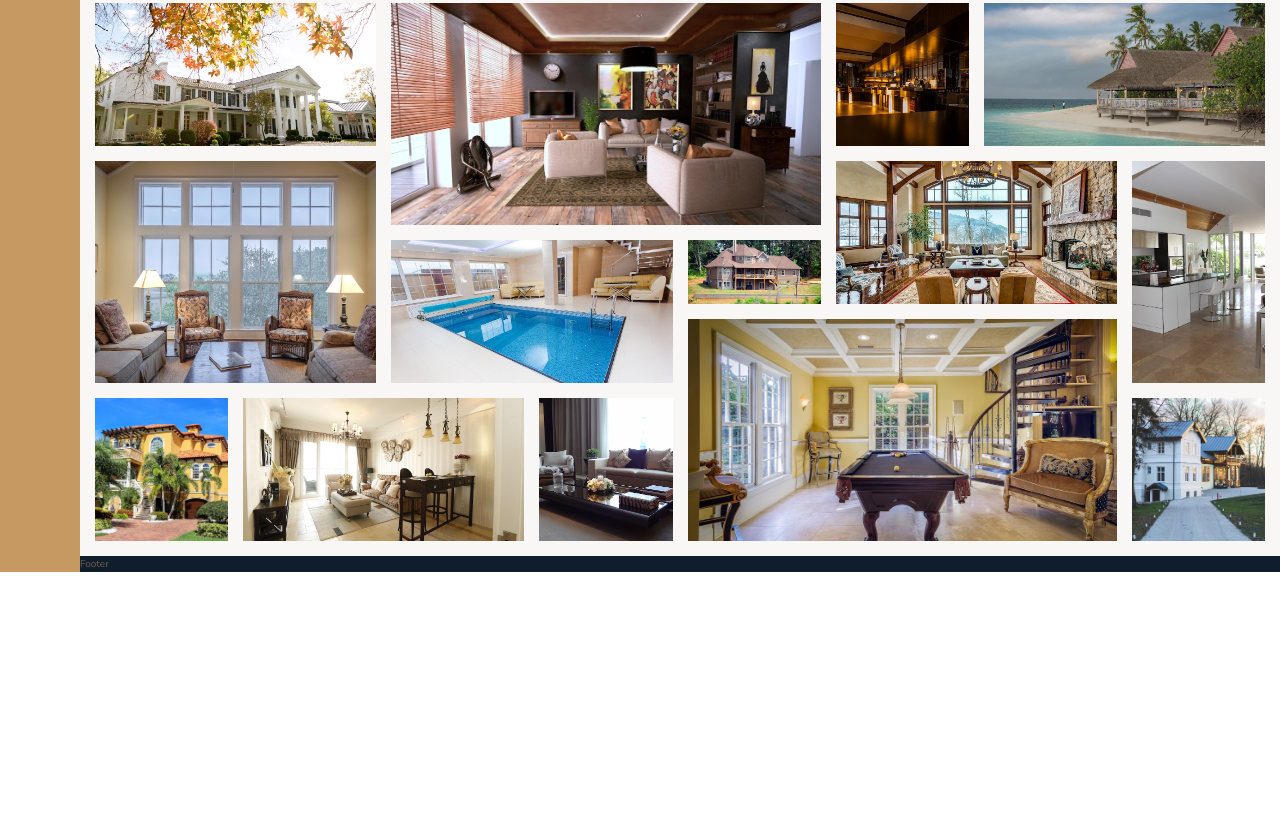
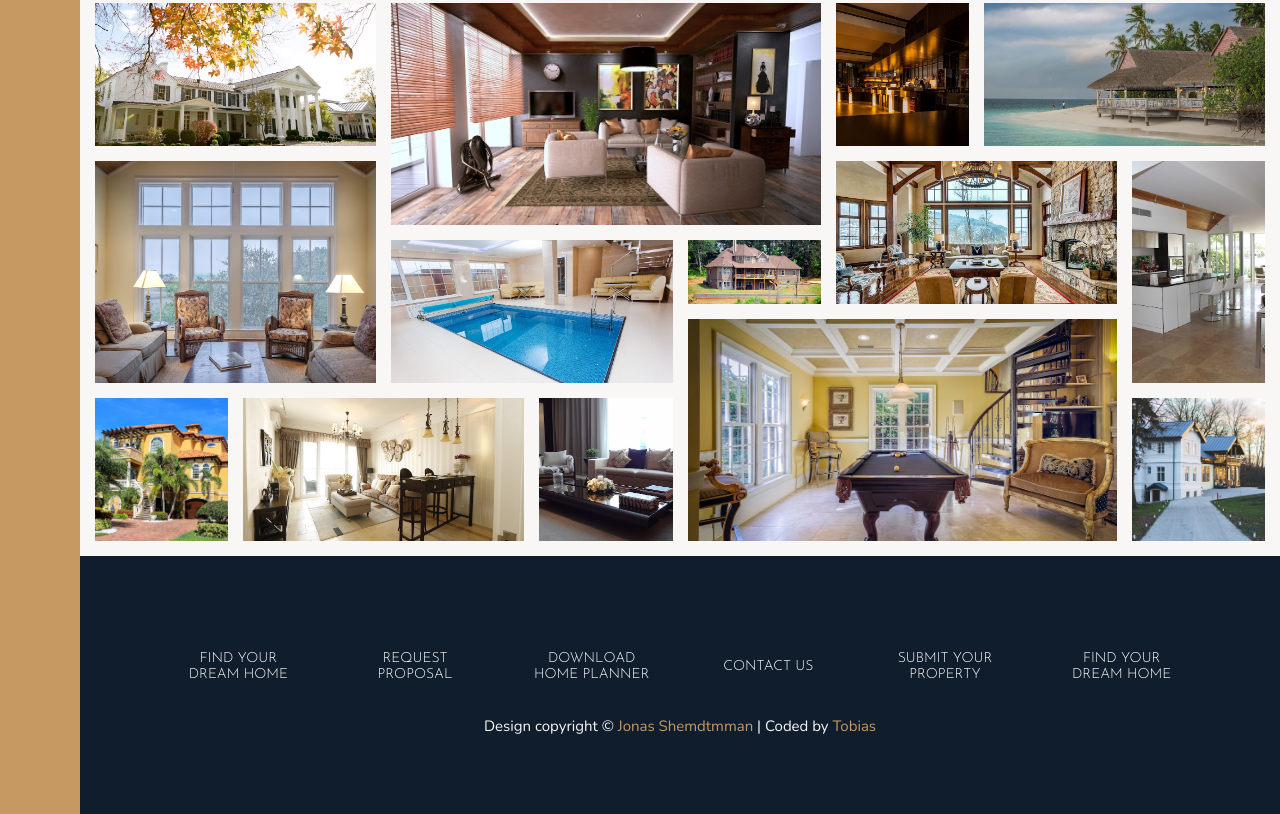
Before and after one commit to tsirianni/Nexter-realState-landingPage, a website: page index.html in a window 1280 px wide. Shown: the part 2982-3796 px from the top of the page. Before the commit the page ends 3554 px from the top, so only its background shows below. Drawn offline with nearby package versions, Linux system fonts and the light colour scheme.

Commit message:
Footer section | finished

```diff
--- a/index.html
+++ b/index.html
@@ -393,7 +393,18 @@
         </section>
 
         <footer class="footer">
-            Footer
+            <ul class="nav mb-small">
+                <li class="nav__item"><a href="#" class="nav__link">Find your dream home</a></li>
+                <li class="nav__item"><a href="#" class="nav__link">Request proposal</a></li>
+                <li class="nav__item"><a href="#" class="nav__link">Download home planner</a></li>
+                <li class="nav__item"><a href="#" class="nav__link">Contact us</a></li>
+                <li class="nav__item"><a href="#" class="nav__link">Submit your property</a></li>
+                <li class="nav__item"><a href="#" class="nav__link">Find your dream home</a></li>
+            </ul>
+
+            <p class="copyright">
+                Design copyright &copy; <a href="#" class="copyright copyright__author">Jonas Shemdtmman</a> | Coded by <a href="#" class="copyright copyright__author">Tobias</a>
+            </p>
         </footer>
     </body>
 </html>
--- a/sass/sections/_footer.scss
+++ b/sass/sections/_footer.scss
@@ -1,4 +1,46 @@
 .footer {
   background-color: $secondary;
   grid-column: full-start / full-end;
+  padding: 8rem;
+
+
 }
+
+.nav {
+  list-style: none;
+
+  display: grid;
+  grid-template-columns: repeat(auto-fit, minmax(15rem, 1fr));
+  grid-gap: 2rem;
+  align-items: center;
+
+  &__link:link,
+  &__link:visited {
+    font-size: 1.4rem;
+    color: $white;
+    text-decoration: none;
+    font-family: $font-display;
+    text-transform: uppercase;
+    text-align: center;
+    padding: 1.5rem;
+    display: block;
+    transition: all .2s;
+
+    &:hover,
+    &:active {
+      background-color: rgba($white, .05);
+      transform: translateY(-1rem);
+    }
+  }
+}
+
+.copyright {
+  font-size: 1.5rem;
+  text-align: center;
+  color: $grey-light-1;
+
+  &__author {
+    text-decoration: none;
+    color: $primary;
+  }
+}
```
Also changed, not shown: css/style.css.
